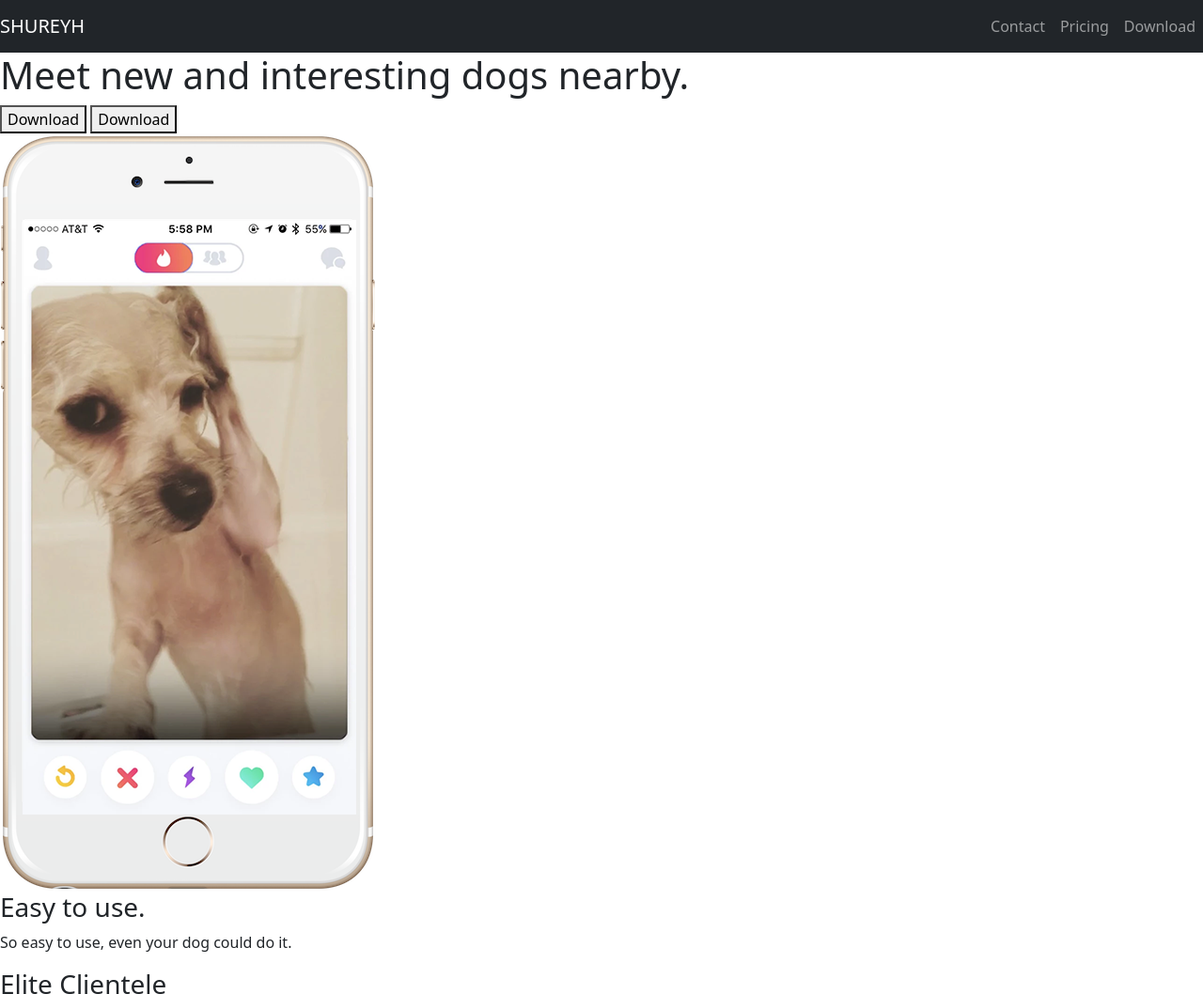
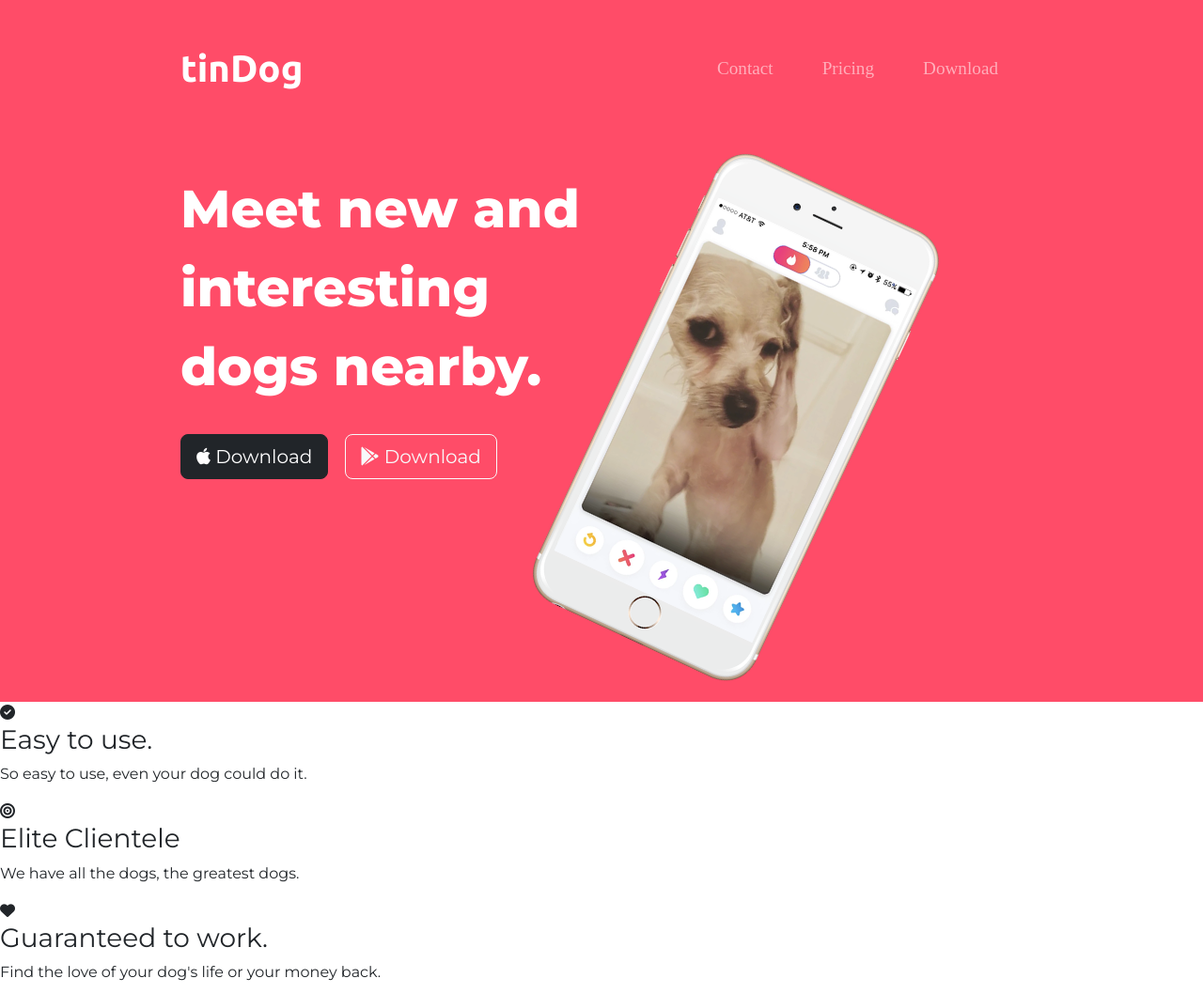
Before and after one commit to shureyh/tinDog-FirstBootstrapProject, a plain HTML site: page index.html in a window 1280 px wide. Shown: the top 1058 px of the page at 94% size. Drawn offline with nearby package versions, Linux system fonts and the light colour scheme.

Commit message:
styled title page

```diff
--- a/css/styles.css
+++ b/css/styles.css
@@ -0,0 +1,49 @@
+*{
+  font-family: 'Montserrat', sans-serif;
+  font-weight:500;
+}
+
+#title{
+  background-color: #ff4c68;
+  color: #fff;
+}
+
+.col-lg-6 h1{
+  font-weight: 800;
+  font-size: 3.5rem;
+  line-height: 1.5;
+}
+
+.container-fluid{
+  padding: 3% 15%;
+}
+/*---------navbar---------*/
+.navbar{
+  padding:0 0 4.5rem;
+}
+.navbar-brand{
+  font-family: 'Ubuntu', sans-serif;
+  font-size: 2.5rem;
+  font-weight: bold;
+
+}
+
+.nav-item{
+  padding: 0 18px;
+}
+.nav-link{
+  font-size: 1.2rem;
+  font-family: 'Montserrat-light';
+}
+
+/*--------download buttons-----------*/
+
+.download-button{
+  margin: 5% 3% 5% 0;
+}
+
+/*-----------title image------------*/
+.title-image{
+  width: 60%;
+  transform: rotate(25deg);
+}
--- a/index.html
+++ b/index.html
@@ -3,29 +3,38 @@
 
   <head>
     <meta charset="utf-8">
-  <title>TinDog</title>
+    <meta name="viewport" content="width=device-width, initial-scale=1">
+    <title>tinDog</title>
+     <!----------Google fonts---------->
+    <link rel="preconnect" href="https://fonts.googleapis.com">
+    <link rel="preconnect" href="https://fonts.gstatic.com" crossorigin>
+    <link href="https://fonts.googleapis.com/css2?family=Montserrat:wght@100;300;400;600;800;900&family=Ubuntu:wght@300;400;500;700&display=swap" rel="stylesheet">
+
+     <!------------Css Sheets------>
     <link href="https://cdn.jsdelivr.net/npm/bootstrap@5.2.2/dist/css/bootstrap.min.css" rel="stylesheet" integrity="sha384-Zenh87qX5JnK2Jl0vWa8Ck2rdkQ2Bzep5IDxbcnCeuOxjzrPF/et3URy9Bv1WTRi" crossorigin="anonymous">
     <link rel="stylesheet" href="css/styles.css">
+
+    <!----------font Awaesome-->
+    <script src="https://kit.fontawesome.com/6df7e85bba.js" crossorigin="anonymous"></script>
+
+
+
   </head>
-
 <body>
 
   <section id="title">
+    <div class="container-fluid">
+      <!-- Nav Bar -->
+      <nav class="navbar navbar-expand-lg  navbar-dark">
 
-    <!-- Nav Bar -->
-    <nav class="navbar navbar-expand-lg  navbar-dark bg-dark">
-      <a class="navbar-brand" href=""> SHUREYH </a>
+        <a class="navbar-brand" href="">tinDog</a>
 
         <button class="navbar-toggler" type="button" data-bs-toggle="collapse" data-bs-target="#navbarTogglerDemo01" aria-controls="navbarTogglerDemo01" aria-expanded="false" aria-label="Toggle navigation">
           <span class="navbar-toggler-icon"></span>
         </button>
 
 
-
         <div class="collapse navbar-collapse" id="navbarTogglerDemo01">
-
-
-
           <ul class="navbar-nav ms-auto">
             <li class="nav-item">
               <a href="" class="nav-link">Contact</a>
@@ -37,7 +46,6 @@
               <a href="" class="nav-link">Download</a>
             </li>
           </ul>
-
         </div>
 
 
@@ -45,32 +53,53 @@
 
 
 
+
       <!-- Title -->
+      <div class="row">
 
-    <div>
+        <div class="col-lg-6">
           <h1>Meet new and interesting dogs nearby.</h1>
-      <button type="button">Download</button>
-      <button type="button">Download</button>
+          <button type="button" class="btn btn-dark btn-lg download-button"><i class="fa-brands fa-apple"></i> Download</button>
+
+          <button type="button" class="btn btn-outline-light btn-lg download-button"><i class="fa-brands fa-google-play "></i>
+            Download</button>
         </div>
-    <div>
-      <img src="images/iphone6.png" alt="iphone-mockup">
+
+        <div class="col-lg-6">
+          <img src="images/iphone6.png" alt="iphone-mockup" class="title-image">
+        </div>
+
       </div>
 
   </section>
 
+  </div>
 
   <!-- Features -->
 
   <section id="features">
-
+    <div class="feature-box">
+      <i class="fa-solid fa-circle-check"></i>
       <h3>Easy to use.</h3>
       <p>So easy to use, even your dog could do it.</p>
+    </div>
 
+    <div class="feature-box">
+      <i class="fa-solid fa-bullseye"></i>
       <h3>Elite Clientele</h3>
       <p>We have all the dogs, the greatest dogs.</p>
+    </div>
 
+    <div class="feature-box">
+      <i class="fa-solid fa-heart"></i>
       <h3>Guaranteed to work.</h3>
       <p>Find the love of your dog's life or your money back.</p>
+    </div>
+
+
+
+
+
 
   </section>
 
```
Lines whose indentation alone changed are shown as unchanged.
